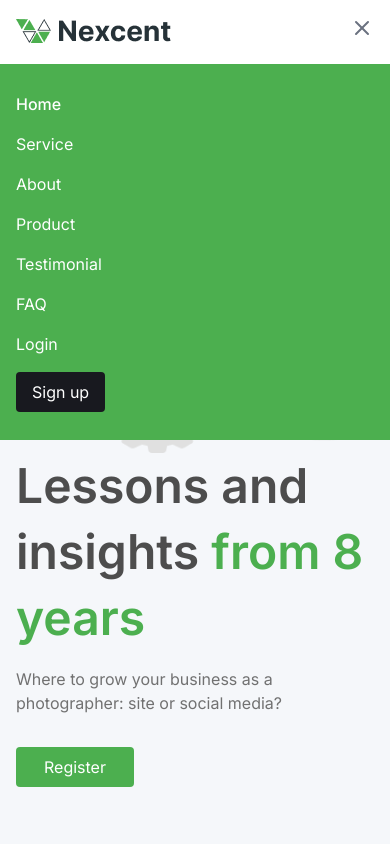
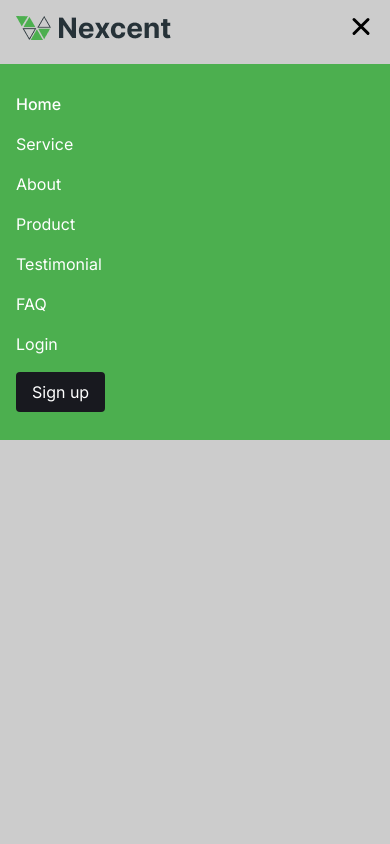
Before and after one commit to ChannMyaeAung/NextCentAgency, a React (Vite) app: page / in a window 390 px wide. Both pictures are taken after a click on the button 362 px from the left and 28 px from the top of the page. Shown: the top 844 px of the page. Built offline with nearby package versions, Linux system fonts and the light colour scheme.

Commit message:
changed mobile navbar menu toggle to svg, implemented the function for clicking outside the navbar modal. Fixed the content overflow in products component.

```diff
--- a/src/App.css
+++ b/src/App.css
@@ -10,6 +10,10 @@ body {
 
 .cursorTransition {
   @apply duration-300 ease-in-out cursor-pointer;
+}
+
+section {
+  overflow: hidden;
 }
 
 /* customizing carousel control */
--- a/src/components/Hero.jsx
+++ b/src/components/Hero.jsx
@@ -30,7 +30,7 @@ const Hero = () => {
   /* Function to render hero section */
   function renderHeroSection() {
     return (
-      <section id="Hero" className="mt-20 overflow-hidden">
+      <section id="home" className="mt-20 overflow-hidden">
         <div className="relative flex h-[800px] md:h-[600px] bg-neutralSilver w-full">
           {heroData.map((item, heroIndex) => {
             const { id, img, heading, paragraph, button } = item;
--- a/src/components/Navbar.jsx
+++ b/src/components/Navbar.jsx
@@ -1,15 +1,34 @@
-import React, { useEffect, useState } from "react";
+import React, { useEffect, useState, Fragment, useRef } from "react";
 import Logo from "../assets/Logo.png";
 import { Link } from "react-scroll";
-
 import { Menu, X } from "lucide-react";
+import { motion } from "framer-motion";
 
 const Navbar = () => {
   const [isMenuOpen, setIsMenuOpen] = useState(false);
 
+  const navMenuRef = useRef(null);
+
   const [isSticky, setIsSticky] = useState(false);
 
-  const toggleMenu = () => {
+  /* Responsible for closing the modal when clicking outside of it on small screens */
+  useEffect(() => {
+    const handleOutsideClick = (e) => {
+      if (navMenuRef.current && !navMenuRef.current.contains(e.target)) {
+        setIsMenuOpen(false);
+      }
+    };
+    if (isMenuOpen) {
+      document.addEventListener("click", handleOutsideClick);
+    }
+
+    return () => {
+      document.removeEventListener("click", handleOutsideClick);
+    };
+  }, [isMenuOpen]);
+
+  const toggleMenu = (e) => {
+    e.stopPropagation();
     setIsMenuOpen((s) => !s);
   };
 
@@ -71,19 +90,19 @@ const Navbar = () => {
   ];
 
   return (
-    <header className="fixed top-0 left-0 right-0 w-full bg-white md:bg-transparent z-[999]">
+    <header className="fixed left-0 top-0 right-0 bottom-0 w-full bg-white md:bg-transparent z-[999]">
       <nav
-        className={`px-4 py-4 lg:px-14 ${
-          isSticky ? "sticky top-0 right-0 border-b bg-white duration-300" : ""
+        className={`px-4 py-4 w-full ${
+          isSticky ? "sticky top-0 left-0 border-b bg-white duration-300" : ""
         }`}
       >
-        <div className="flex items-center justify-between gap-8 text-base">
-          <a href="/" className="flex items-center space-x-3">
-            <img src={Logo} alt="logo" className="items-center inline-block " />
+        <div className="flex items-center justify-between overflow-hidden text-base lg:gap-8">
+          <a href="/" className="flex items-center flex-shrink-0">
+            <img src={Logo} alt="logo" className="" />
           </a>
 
           {/* For large screens */}
-          <ul className="hidden space-x-12 lg:flex">
+          <ul className="hidden lg:gap-6 lg:flex">
             {navItems.map(({ link, path }) => (
               <Link
                 key={path}
@@ -109,19 +128,63 @@ const Navbar = () => {
             <button className="btn-primary whitespace-nowrap">Sign up</button>
           </div>
 
-          {/* Menu Btn for mobile devices */}
-          <div className="lg:hidden">
-            <button
-              onClick={toggleMenu}
-              className="text-neutralDGray focus:outline-none focus:text-gray-500"
+          {/* For mobile screens below 1024px */}
+          <Fragment>
+            {/* Mobile Menu Toggle */}
+            <motion.div
+              aria-label="mobile menu toggle"
+              className="z-[999] "
+              animate={isMenuOpen ? "open" : "closed"}
             >
-              {isMenuOpen ? (
-                <X className="w-6 h-6 " />
-              ) : (
-                <Menu className="w-6 h-6 " />
-              )}
-            </button>
-          </div>
+              <button
+                className="block lg:hidden"
+                onClick={toggleMenu}
+                aria-label={isMenuOpen ? "Close Menu" : "Open Menu"}
+              >
+                <svg width="23" height="23" viewBox="0 0 23 23">
+                  <motion.path
+                    strokeWidth="3"
+                    stroke="black"
+                    strokeLinecap="round"
+                    variants={{
+                      closed: { d: "M 2 2.5 L 20 2.5" },
+                      open: { d: "M 3 16.5 L 17 2.5" },
+                    }}
+                  />
+                  <motion.path
+                    strokeWidth="3"
+                    stroke="black"
+                    strokeLinecap="round"
+                    d="M 2 9.423 L 20 9.423"
+                    variants={{
+                      closed: { opacity: 1 },
+                      open: { opacity: 0 },
+                    }}
+                  />
+                  <motion.path
+                    strokeWidth="3"
+                    stroke="black"
+                    strokeLinecap="round"
+                    variants={{
+                      closed: { d: "M 2 16.346 L 20 16.346" },
+                      open: { d: "M 3 2.5 L 17 16.346" },
+                    }}
+                  />
+                </svg>
+              </button>
+              {/* Nav Links Modal on mobile screens */}
+            </motion.div>
+
+            {/* Background overlay when nav modal is open */}
+            {isMenuOpen && (
+              <div
+                id="overlay"
+                aria-expanded={isMenuOpen}
+                aria-hidden={isMenuOpen ? true : false}
+                className="fixed top-0 z-[-1] left-0 w-full h-full bg-black opacity-20 lg:hidden"
+              />
+            )}
+          </Fragment>
         </div>
 
         {/* Nav items for mobile devices */}
@@ -129,6 +192,7 @@ const Navbar = () => {
           className={`${
             isMenuOpen ? "block fixed top-0 right-0 left-0" : "hidden"
           } space-y-4 px-4 py-7 mt-16 bg-brandPrimary`}
+          ref={navMenuRef}
         >
           {navItems.map(({ link, path }) => (
             <Link
--- a/src/components/Products.jsx
+++ b/src/components/Products.jsx
@@ -18,7 +18,7 @@ import { fadeIn } from "../animation";
 const Products = () => {
   return (
     <section id="about">
-      <div className="px-4 mx-auto my-10 lg:px-14 max-w-screen-2xl">
+      <div className="w-full px-4 mx-auto my-10 max-w-screen-2xl">
         <div className="flex flex-col items-center justify-between gap-12 md:flex-row">
           <motion.figure
             variants={fadeIn("right", 0.3)}
@@ -54,7 +54,7 @@ const Products = () => {
         </div>
       </div>
 
-      <div className="px-4 py-16 mx-auto bg-neutralSilver lg:px-14 max-w-screen-2xl">
+      <div className="px-4 py-16 mx-auto overflow-hidden bg-neutralSilver max-w-screen-2xl">
         <div className="flex flex-col items-center justify-between gap-8 md:items-start md:flex-row">
           <motion.figure
             variants={fadeIn("right", 0.3)}
```
